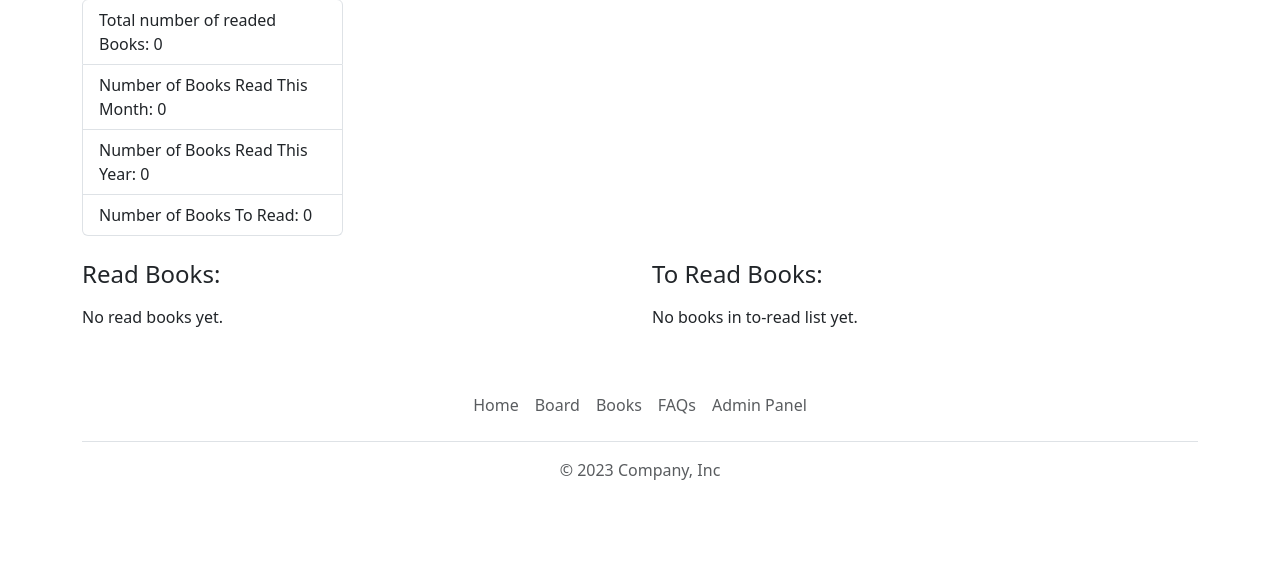
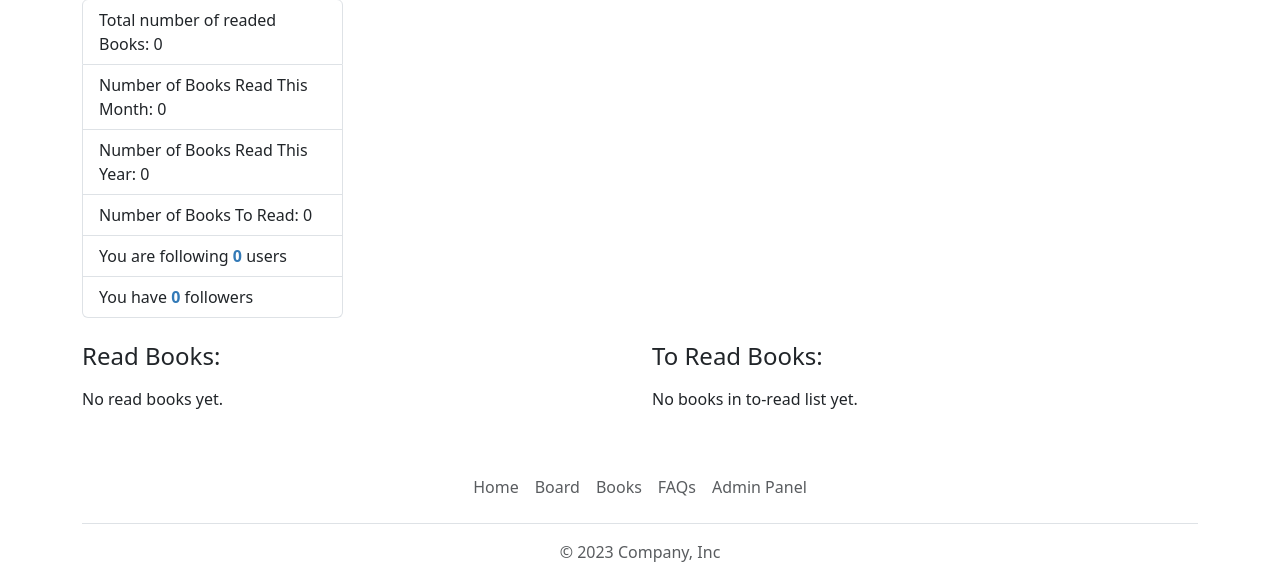
Before and after one commit to kronek1122/Bookshelf_ecommerce, a Django app: template mybook/templates/mybook/profile.html in a window 1280 px wide. Shown: the part 212-774 px from the top of the page. Before the commit the page ends 692 px from the top, so only its background shows below. Run offline with Django 4.2, Linux system fonts and the light colour scheme; the template is opened without the code that fills it, so the values that code supplies are empty; some libraries are stand-ins or nearby versions.

Commit message:
add new statistic with hyperlink - followers and following

```diff
--- a/mybook/templates/mybook/profile.html
+++ b/mybook/templates/mybook/profile.html
@@ -12,6 +12,9 @@
                     <li class="list-group-item">Number of Books Read This Month: {{ read_books_this_month|length }}</li>
                     <li class="list-group-item">Number of Books Read This Year: {{ read_books_this_year|length }}</li>
                     <li class="list-group-item">Number of Books To Read: {{ to_read_books|length }}</li>
+                    <li class="list-group-item">You are following <a href="{% url 'mybook:follow_list' %}">{{ followers_list|length }}</a> users</li>
+                    <li class="list-group-item">You have <a href="{% url 'mybook:follow_list' %}">{{ following_list|length }}</a> followers</li>
+
                 </ul>
             </div>
         </div>
```
